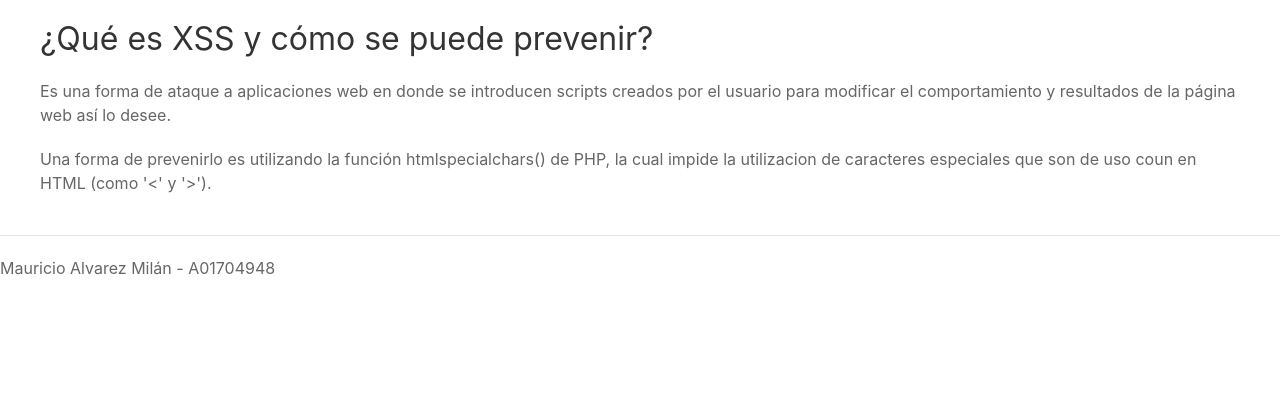
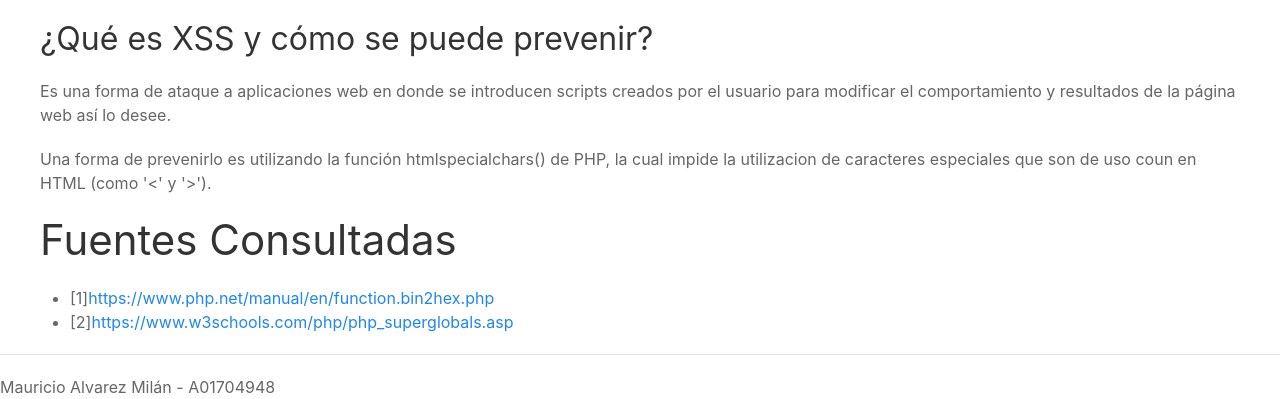
Before and after one commit to MauALV/a01704948-labs-daw, a PHP site: page / in a window 1280 px wide. Shown: the part 784-1183 px from the top of the page. Before the commit the page ends 1059 px from the top, so only its background shows below. Run offline with PHP 8.4, Linux system fonts and the light colour scheme.

Commit message:
Agregar referencias

```diff
--- /dev/null
+++ b/Lab 10/_referencias.html
@@ -0,0 +1,7 @@
+<div class="uk-container">
+    <h1>Fuentes Consultadas</h1>
+    <ul>
+        <li>[1]<a href="https://www.php.net/manual/en/function.bin2hex.php">https://www.php.net/manual/en/function.bin2hex.php</a></li>
+        <li>[2]<a href="https://www.w3schools.com/php/php_superglobals.asp">https://www.w3schools.com/php/php_superglobals.asp</a></li>
+    </ul>
+</div>
--- a/Lab 10/index.php
+++ b/Lab 10/index.php
@@ -2,5 +2,6 @@
     include '_header.html';
     include '_form.html';
     include '_preguntas.html';
+    include '_referencias.html';
     include '_footer.html';
 ?>
```
